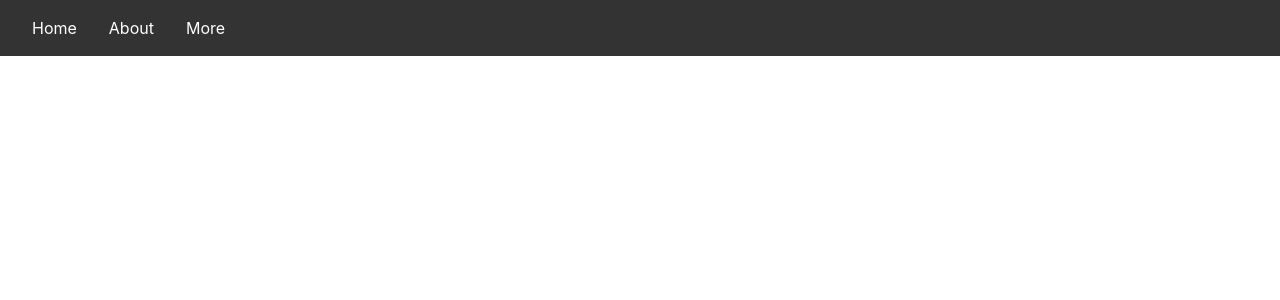
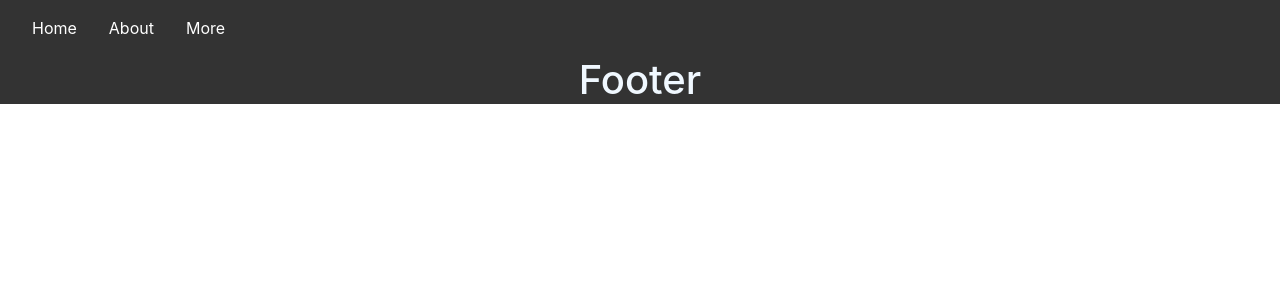
Before and after one commit to qiutian0036/MohammedHaris96t, a React (Create React App) app: page / in a window 1280 px wide. Shown: the top 300 px of the page. Built offline with nearby package versions, Linux system fonts and the light colour scheme; the HTML template or start-up script is replaced by a standard one.

Commit message:
added new files with css

```diff
--- a/src/App.js
+++ b/src/App.js
@@ -1,4 +1,5 @@
 import "./App.css";
+import Footer from "./Components/Footer";
 import Homepage from "./Components/Homepage";
 import Navbar from "./Components/Navbar";
 function App() {
@@ -6,6 +7,7 @@ function App() {
     <div className="App">
       <Navbar />
       <Homepage />
+      <Footer />
     </div>
   );
 }
--- a/src/Components/Footer.js
+++ b/src/Components/Footer.js
@@ -1,9 +1,9 @@
 import React from "react";
-
+import "./Styles/Footer.css";
 const Footer = () => {
   return (
-    <div>
-      <h1>this is a footer in project</h1>
+    <div className="footer">
+      <h1>Footer</h1>
     </div>
   );
 };
--- a/src/Components/Homepage.js
+++ b/src/Components/Homepage.js
@@ -1,6 +1,8 @@
 import { Container } from "react-bootstrap";
 const Homepage = () => {
-  return <Container></Container>;
+  return <Container>
+  <div className="homepage"></div>
+  </Container>;
 };
 
 export default Homepage;
--- /dev/null
+++ b/src/Components/Styles/Footer.css
@@ -0,0 +1,4 @@
+.footer {
+  background: rgba(0, 0, 0, 0.8);
+  color: aliceblue;
+}
--- a/src/Components/Styles/Homepage.css
+++ b/src/Components/Styles/Homepage.css
@@ -16,3 +16,7 @@
 .main-navbar {
   border-radius: 12px;
 }
+
+.homepage {
+  height: 800px;
+}
```
